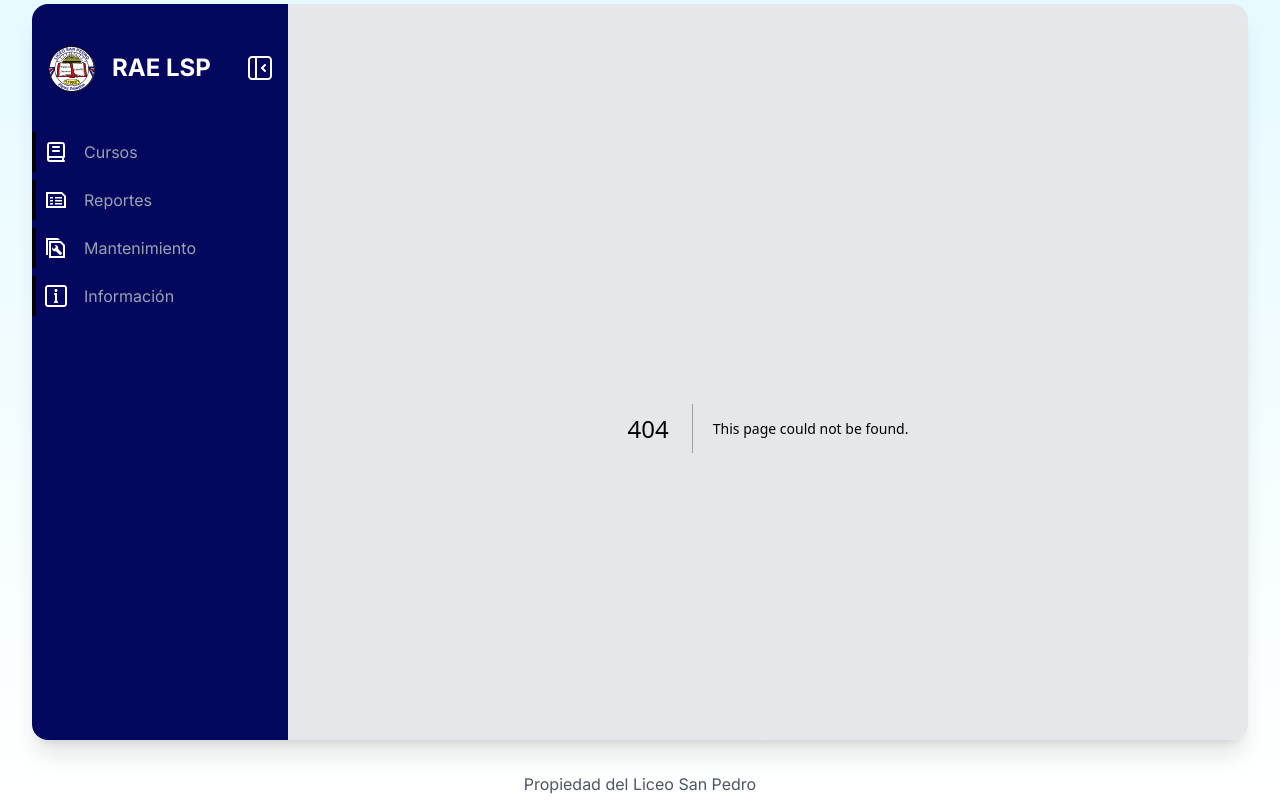
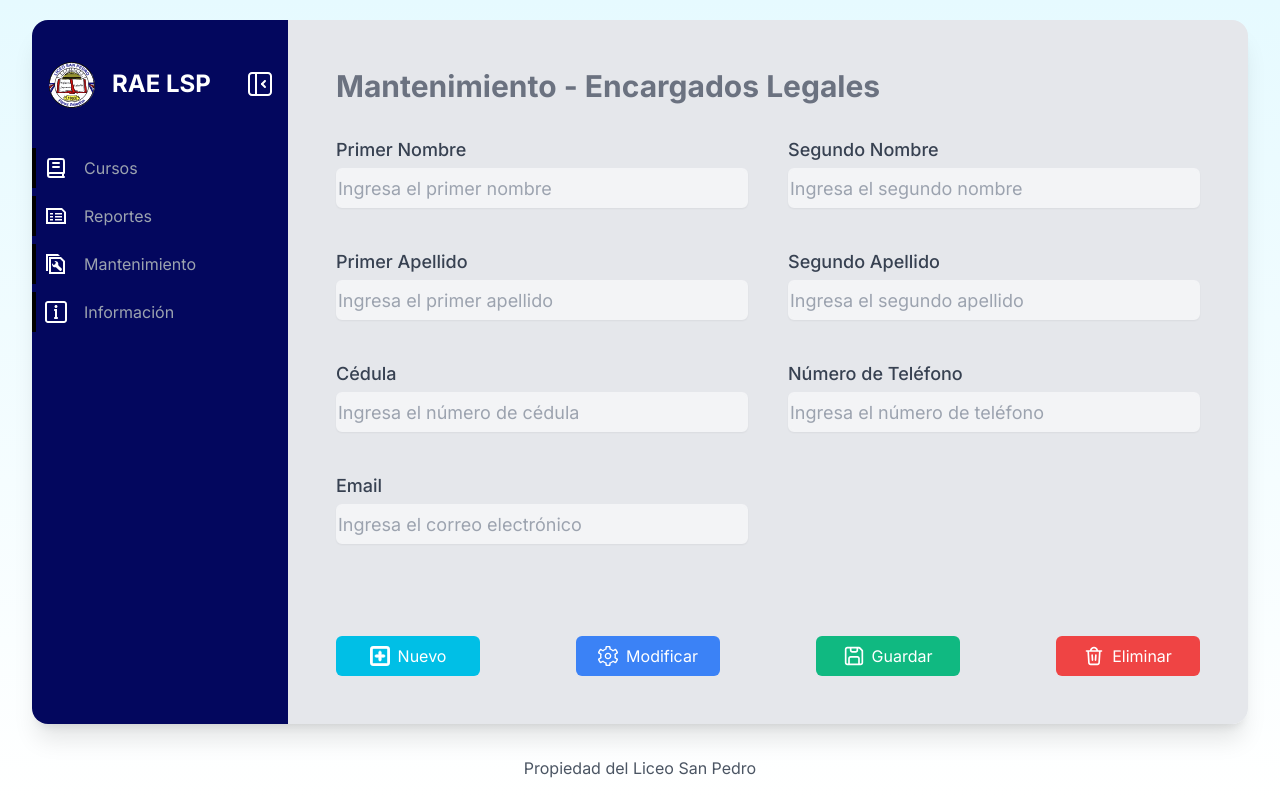
Before and after one commit to JoustenBlanco/ProyectoIngenieria, a Next.js app: page /homepages/maintenance/legal_guardians in a window 1280 px wide. Before the commit this address had no page. Built offline with nearby package versions, Linux system fonts and the light colour scheme.

Commit message:
[ADD] Legal-Guardians maintenance page

```diff
--- /dev/null
+++ b/src/app/homepages/maintenance/legal_guardians/page.tsx
@@ -0,0 +1,124 @@
+"use client";
+import React, { useState } from "react";
+import Input from "../../../components/Atoms/input";
+import Select from "../../../components/Atoms/select";
+import Button from "../../../components/Atoms/button";
+import DateInput from "../../../components/Atoms/dateInput";
+
+export default function Legal_Guardians() {
+  const handleNew = () => {
+    alert("Botón Nuevo presionado");
+  };
+
+  const handleModify = () => {
+    alert("Botón Modificar presionado");
+  };
+
+  const handleSave = () => {
+    alert("Botón Guardar presionado");
+  };
+
+  const handleDelete = () => {
+    alert("Botón Eliminar presionado");
+  };
+  return (
+    <div className="p-6">
+      <h1 className="text-3xl font-bold mb-8 text-gray-500">
+        Mantenimiento - Encargados Legales
+      </h1>
+      <div className="grid md:grid-cols-2 sm:grid-cols-1 gap-3 w-full gap-x-10">
+        <Input
+          id="firstName"
+          name="firstName"
+          type="text"
+          label="Primer Nombre"
+          placeholder="Ingresa el primer nombre"
+          required
+        />
+
+        <Input
+          id="secondName"
+          name="secondName"
+          type="text"
+          label="Segundo Nombre"
+          placeholder="Ingresa el segundo nombre"
+          required
+        />
+
+        <Input
+          id="firstLastName"
+          name="firstLastName"
+          type="text"
+          label="Primer Apellido"
+          placeholder="Ingresa el primer apellido"
+          required
+        />
+
+        <Input
+          id="secondLastName"
+          name="secondLastName"
+          type="text"
+          label="Segundo Apellido"
+          placeholder="Ingresa el segundo apellido"
+          required
+        />
+
+        <Input
+          id="idNumber"
+          name="idNumber"
+          type="text"
+          label="Cédula"
+          placeholder="Ingresa el número de cédula"
+          required
+        />
+
+        <Input
+          id="phoneNumber"
+          name="phoneNumber"
+          type="tel"
+          label="Número de Teléfono"
+          placeholder="Ingresa el número de teléfono"
+          required
+        />
+
+        <Input
+          id="email"
+          name="email"
+          type="email"
+          label="Email"
+          placeholder="Ingresa el correo electrónico"
+          required
+        />
+      </div>
+      <div className="flex space-x-24 mt-16 justify-center items-center">
+        <Button
+          name="Nuevo"
+          iconName="new"
+          bgColor="#00bfe6"
+          onClick={handleNew}
+        />
+
+        <Button
+          name="Modificar"
+          iconName="modify"
+          bgColor="#3b82f6"
+          onClick={handleModify}
+        />
+
+        <Button
+          name="Guardar"
+          iconName="save"
+          bgColor="#10b981"
+          onClick={handleSave}
+        />
+
+        <Button
+          name="Eliminar"
+          iconName="delete"
+          bgColor="#ef4444"
+          onClick={handleDelete}
+        />
+      </div>
+    </div>
+  );
+}
--- a/src/app/homepages/maintenance/page.tsx
+++ b/src/app/homepages/maintenance/page.tsx
@@ -19,7 +19,7 @@ export default function Maintenance() {
         <Mainten
           image="/images/students.svg"
           title="Encargados Legales"
-          route="/homepages/maintenance/legal-guardians"
+          route="/homepages/maintenance/legal_guardians"
         />
       </div>
     </div>
```
Also changed, not shown: src/app/homepages/maintenance/legal-guardians/page.tsx (deleted).
